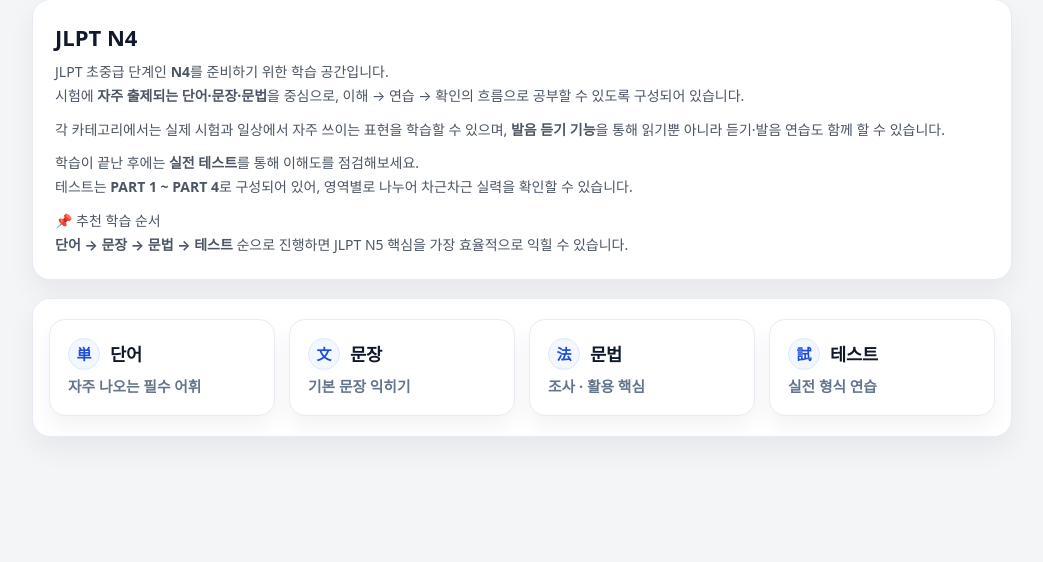
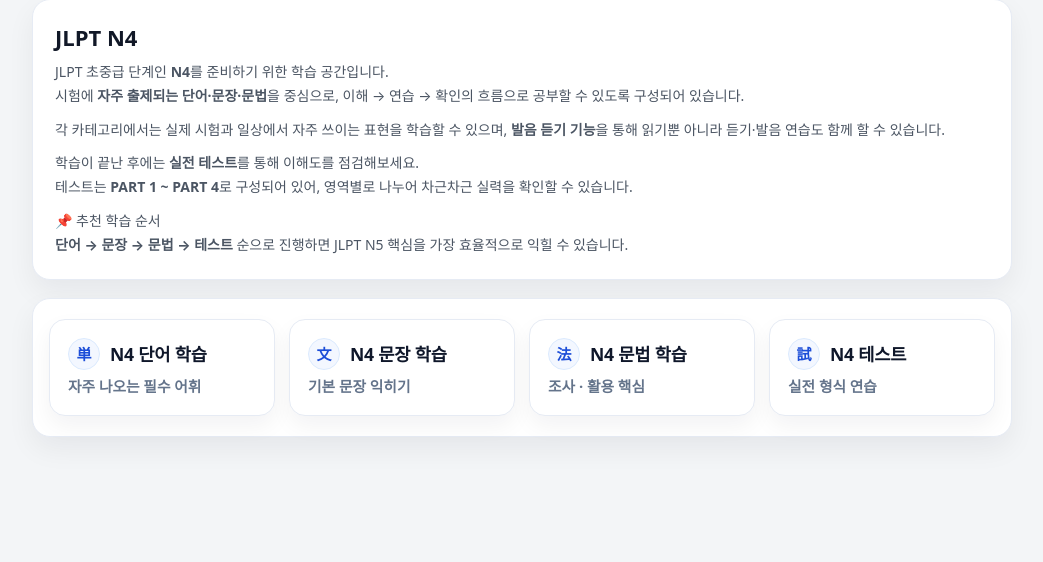
Before and after one commit to GameKingmaker/travel-talk, a Python web app: template templates/jlpt_n4.html in a window 1280 px wide. Shown: the part 104-666 px from the top of the page, without its empty margins (118-1161 px from the left). Run offline with Jinja, Linux system fonts and the light colour scheme; the template is opened without the code that fills it, so the values that code supplies are empty.

Commit message:
Update jlpt_n4.html

```diff
--- a/templates/jlpt_n4.html
+++ b/templates/jlpt_n4.html
@@ -157,22 +157,22 @@
 <div class="jlpt-card" style="padding:20px 16px;">
   <nav class="n4-nav">
     <a href="{{ url_for('jlpt_n4_words') }}" class="n4-nav-item">
-  <span class="n4-nav-title"><span class="ic">単</span>단어</span>
+  <span class="n4-nav-title"><span class="ic">単</span>N4 단어 학습</span>
   <span class="n4-nav-desc">자주 나오는 필수 어휘</span>
 </a>
 
 <a href="{{ url_for('jlpt_n4_sentences') }}" class="n4-nav-item">
-  <span class="n4-nav-title"><span class="ic">文</span>문장</span>
+  <span class="n4-nav-title"><span class="ic">文</span>N4 문장 학습</span>
   <span class="n4-nav-desc">기본 문장 익히기</span>
 </a>
 
 <a href="{{ url_for('jlpt_n4_grammar') }}" class="n4-nav-item">
-  <span class="n4-nav-title"><span class="ic">法</span>문법</span>
+  <span class="n4-nav-title"><span class="ic">法</span>N4 문법 학습</span>
   <span class="n4-nav-desc">조사 · 활용 핵심</span>
 </a>
 
 <a href="{{ url_for('jlpt_n4_test') }}" class="n4-nav-item">
-  <span class="n4-nav-title"><span class="ic">試</span>테스트</span>
+  <span class="n4-nav-title"><span class="ic">試</span>N4 테스트</span>
   <span class="n4-nav-desc">실전 형식 연습</span>
 </a>
   </nav>
```
